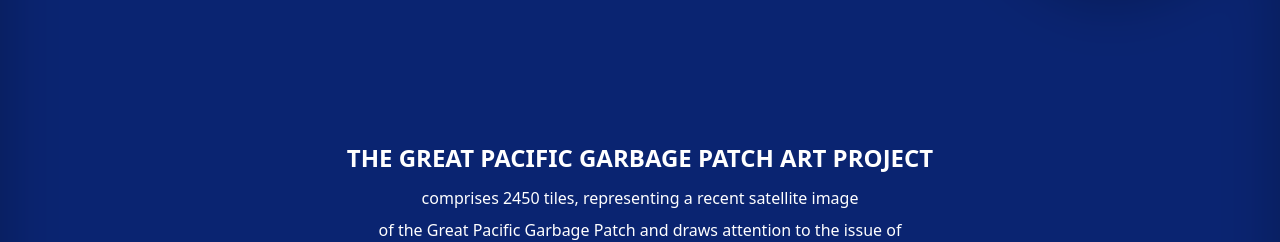
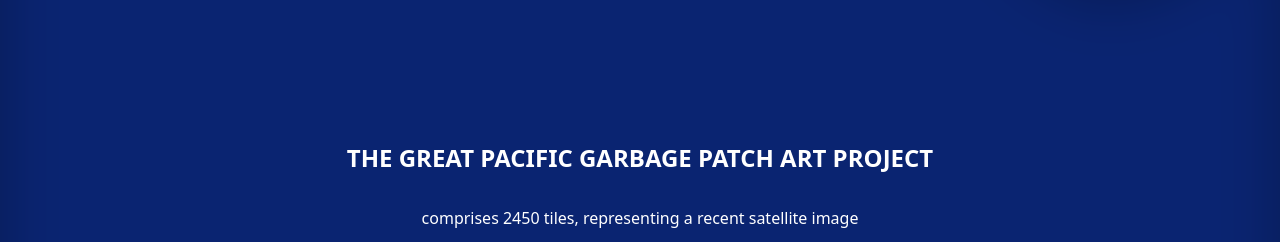
Before and after one commit to Risidio/gpgp, a React (Create React App) app: page /gallery in a window 1280 px wide. Shown: the part 1283-1525 px from the top of the page. Built offline with nearby package versions, Linux system fonts and the light colour scheme.

Commit message:
finish up the gallery

```diff
--- a/src/components/NavBar.tsx
+++ b/src/components/NavBar.tsx
@@ -8,11 +8,11 @@ import { HiChevronDown } from "react-icons/hi";
 const links = [
     {
       name: "Project",
-      href: "/project",
+      href: "",
       submenu: [
         {
           name: "Overview",
-          href: "/overview",
+          href: "/project",
         },
         {
           name: "Gallery",
--- a/src/components/gallery/Information.tsx
+++ b/src/components/gallery/Information.tsx
@@ -3,7 +3,7 @@ const Information = () => {
     <>
       <div className="h-[400px] w-full bg-project-page-mobile-wave md:bg-project-page-wave bg-no-repeat bg-cover md:h-[1000px] md:pt-[10px]">
         <div className="flex flex-col items-center text-white md:pt-[500px] pt-20">
-          <h1 className="mt-[80px] text-[1rem] uppercase md:text-[1.5rem] font-[600] leading-[23px] md:leading-[48px]">
+          <h1 className="mt-[80px] text-[1rem] text-center pb-5 uppercase md:text-[1.5rem] font-[600] leading-[23px] md:leading-[48px]">
               The Great Pacific Garbage Patch Art Project
           </h1>
           <p className="text-[1rem] text-center leading-[21px] md:leading-[32px] sm:w-[50%] w-[80%]">
```
